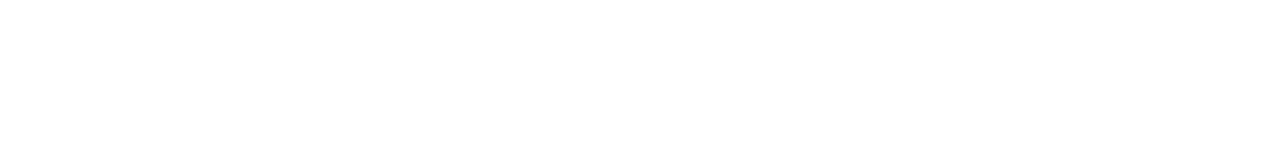
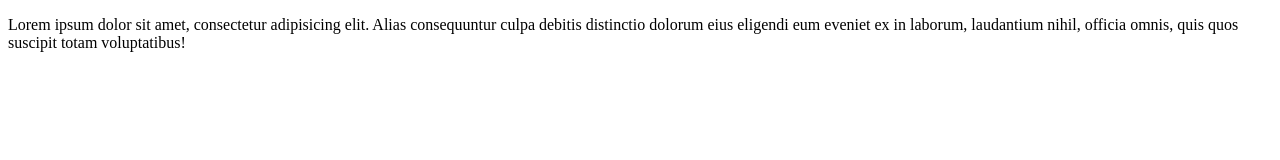
Before and after one commit to SerNir/demo, a plain HTML site: page index.html in a window 1280 px wide. Drawn offline with Linux system fonts and the light colour scheme.

Commit message:
add lorem to index

```diff
--- a/index.html
+++ b/index.html
@@ -5,6 +5,6 @@
     <title>Title</title>
 </head>
 <body>
-
+<p>Lorem ipsum dolor sit amet, consectetur adipisicing elit. Alias consequuntur culpa debitis distinctio dolorum eius eligendi eum eveniet ex in laborum, laudantium nihil, officia omnis, quis quos suscipit totam voluptatibus!</p>
 </body>
 </html>
```
